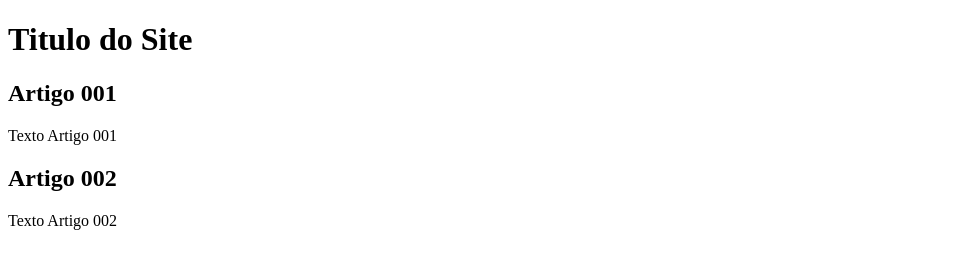
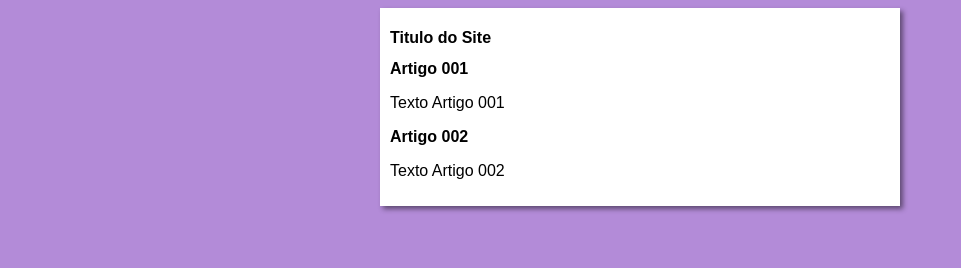
Before and after one commit to vicktorsousa/projeto-site, a plain HTML site: page index.html in a window 1280 px wide. Shown: the whole page, without its empty margins (0-961 px from the left). Drawn offline with Linux system fonts and the light colour scheme.

Commit message:
Iniciei o design

```diff
--- /dev/null
+++ b/estilos/style.css
@@ -0,0 +1,17 @@
+*{
+   font-family: Arial, Helvetica, sans-serif;
+   font-size: 16px;
+}
+
+body{
+    background-color: rgb(179, 139, 216);
+
+}
+
+main {
+    background-color: white;
+    width: 500px;
+    margin: auto;
+    padding: 10px;
+    box-shadow: 3px 3px 5px rgba(0, 0, 0, 0.479);
+}
--- a/index.html
+++ b/index.html
@@ -5,6 +5,7 @@
     <meta http-equiv="X-UA-Compatible" content="IE=edge">
     <meta name="viewport" content="width=device-width, initial-scale=1.0">
     <title>Titulo do Site</title>
+    <link rel="stylesheet" href="estilos/style.css">
 </head>
     <main>
         <header>
```
